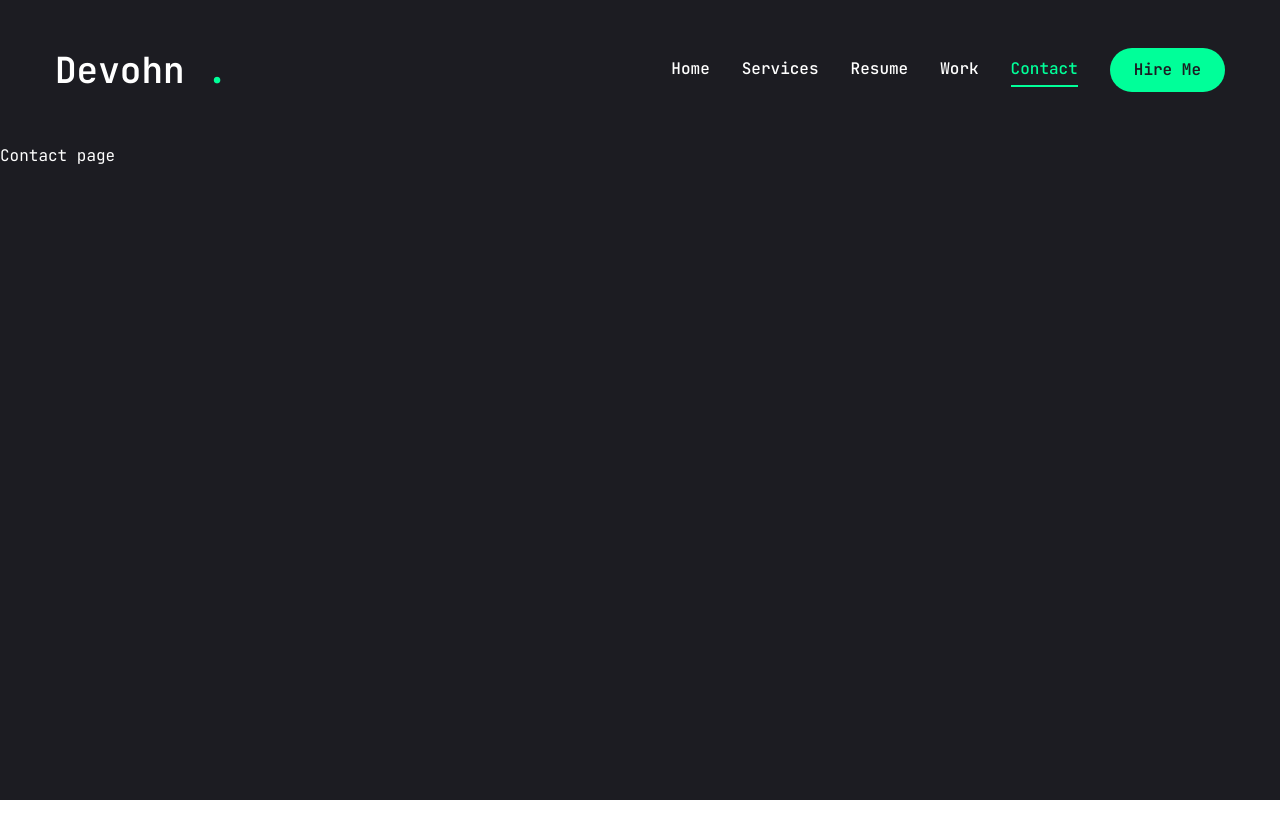
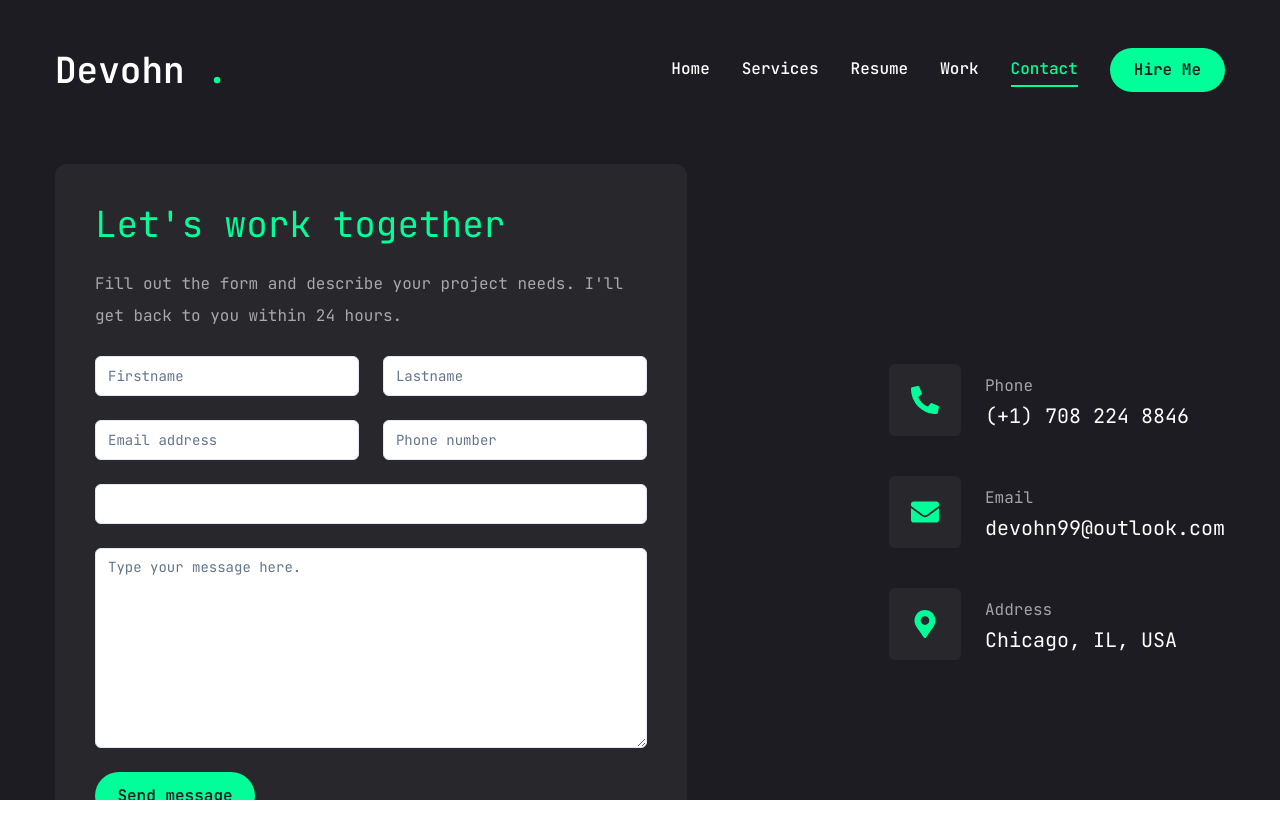
Before and after one commit to vohn237/devohn-portfolio, a Next.js app: page /contact in a window 1280 px wide. Shown: the top 838 px of the page. Before the commit the page ends 800 px from the top, so only its background shows below. Built offline with nearby package versions, Linux system fonts and the light colour scheme.

Commit message:
Created customer contact page

```diff
--- a/app/contact/page.jsx
+++ b/app/contact/page.jsx
@@ -1,5 +1,115 @@
+'use client';
+
+import { Button } from '@/components/ui/button';
+import { Input } from '@/components/ui/input';
+import { Textarea } from '@/components/ui/textarea';
+
+import {
+  Select,
+  SelectContent,
+  SelectGroup,
+  SelectItem,
+  SelectLabel,
+  SelectTrigger,
+  SelectValue,
+} from '@/components/ui/select';
+
+import { FaPhoneAlt, FaEnvelope, FaMapMarkerAlt } from 'react-icons/fa';
+
+const info = [
+  {
+    icon: <FaPhoneAlt />,
+    title: 'Phone',
+    description: '(+1) 708 224 8846',
+  },
+  {
+    icon: <FaEnvelope />,
+    title: 'Email',
+    description: 'devohn99@outlook.com',
+  },
+  {
+    icon: <FaMapMarkerAlt />,
+    title: 'Address',
+    description: 'Chicago, IL, USA',
+  },
+];
+
+import { motion } from 'framer-motion';
+
 const Contact = () => {
-  return <div>Contact page</div>;
+  return (
+    <motion.section
+      initial={{ opacity: 0 }}
+      animate={{
+        opacity: 1,
+        transition: { delay: 2.4, duration: 0.4, ease: 'easeIn' },
+      }}
+      className="py-6"
+    >
+      <div className="container mx-auto">
+        <div className="flex flex-col xl:flex-row gap-[30px]">
+          {/* form */}
+          <div className="xl:w-[54%] order-2 xl:order-none">
+            <form className="flex flex-col gap-6 p-10 bg-[#27272c] rounded-xl">
+              <h3 className="text-4xl text-accent">Let&#39;s work together</h3>
+              <p className="text-white/60">
+                Fill out the form and describe your project needs. I&#39;ll get
+                back to you within 24 hours.
+              </p>
+              {/* input */}
+              <div className="grid grid-cols-1 md:grid-cols-2 gap-6">
+                <Input type="firstname" placeholder="Firstname" />
+                <Input type="lastname" placeholder="Lastname" />
+                <Input type="email" placeholder="Email address" />
+                <Input type="phone" placeholder="Phone number" />
+              </div>
+              {/* select */}
+              <Select>
+                <SelectTrigger className="w-full">
+                  <SelectValue placeholder="Select a service" />
+                </SelectTrigger>
+                <SelectContent>
+                  <SelectGroup>
+                    <SelectLabel>Select a service</SelectLabel>
+                    <SelectItem value="est">Web Development</SelectItem>
+                    <SelectItem value="cst">UI/UX Design</SelectItem>
+                    <SelectItem value="mst">Logo Design</SelectItem>
+                  </SelectGroup>
+                </SelectContent>
+              </Select>
+              {/* textarea */}
+              <Textarea
+                className="h-[200px]"
+                placeholder="Type your message here."
+              />
+              {/* btn */}
+              <Button size="md" className="max-w-40">
+                Send message
+              </Button>
+            </form>
+          </div>
+          {/* info */}
+          <div className="flex-1 flex items-center xl:justify-end order-1 xl:order-none mb-8 xl:mb-0">
+            <ul className="flex flex-col gap-10">
+              {info.map((item, index) => {
+                return (
+                  <li key={index} className="flex items-center gap-6">
+                    <div className="w-[52px] h-[52px] xl:w-[72px] xl:h-[72px] bg-[#27272c] text-accent rounded-md flex items-center justify-center">
+                      <div className="text-[28px]">{item.icon}</div>
+                    </div>
+                    <div className="flex-1">
+                      <p className="text-white/60">{item.title}</p>
+                      <h3 className="text-xl">{item.description}</h3>
+                    </div>
+                  </li>
+                );
+              })}
+            </ul>
+          </div>
+        </div>
+      </div>
+    </motion.section>
+  );
 };
 
 export default Contact;
```
